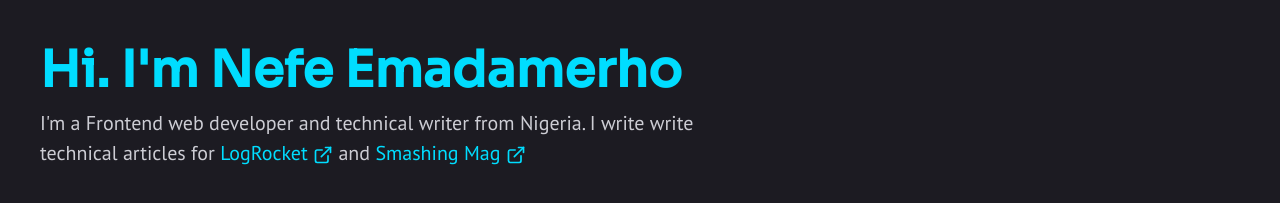
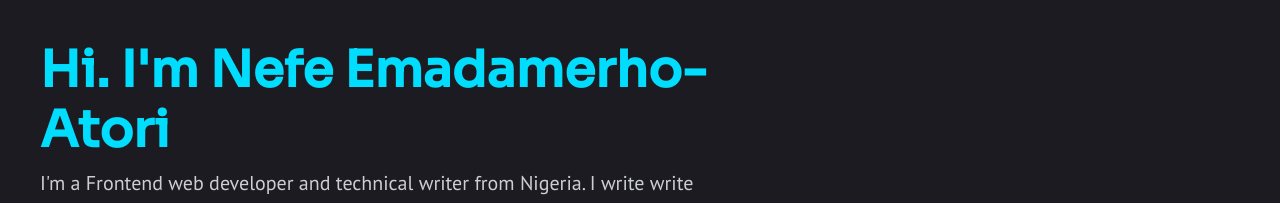
Before and after one commit to nefejames/my-portfolio-v3, a Next.js app: page / in a window 1280 px wide. Shown: the top 203 px of the page. Built offline with nearby package versions, Linux system fonts and the light colour scheme.

Commit message:
changed name

```diff
--- a/sections/About.js
+++ b/sections/About.js
@@ -7,7 +7,7 @@ export default function About() {
   return (
     <Box maxW="700px" overflow="hidden">
       <Heading paddingBottom={2} color="#00DDFF" fontSize={["30px", "50px"]}>
-        Hi. I'm Nefe Emadamerho
+        Hi. I'm Nefe Emadamerho-Atori
       </Heading>
       <Stack spacing="5">
         <Box>
```
